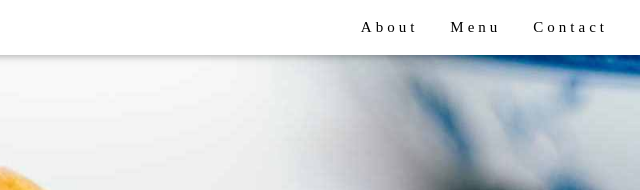
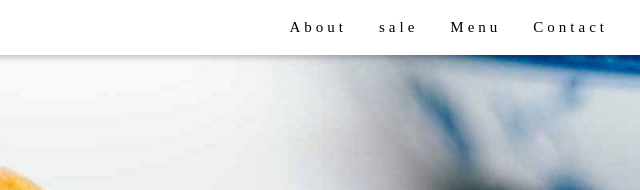
Before and after one commit to catdead20/Mywebsite, a plain HTML site: page index.html in a window 1280 px wide. Shown: the top 190 px of the page, 640-1280 px from the left. Drawn offline with nearby package versions, Linux system fonts and the light colour scheme.

Commit message:
adicionado o nove menu sale

```diff
--- a/index.html
+++ b/index.html
@@ -22,6 +22,7 @@ h1, h2, h3, h4, h5, h6 {
     <!-- Right-sided navbar links. Hide them on small screens -->
     <div class="w3-right w3-hide-small">
       <a href="#about" class="w3-bar-item w3-button">About</a>
+      <a href="#sale" class="w3-bar-item w3-button">sale</a>
       <a href="#menu" class="w3-bar-item w3-button">Menu</a>
       <a href="#contact" class="w3-bar-item w3-button">Contact</a>
     </div>
```
